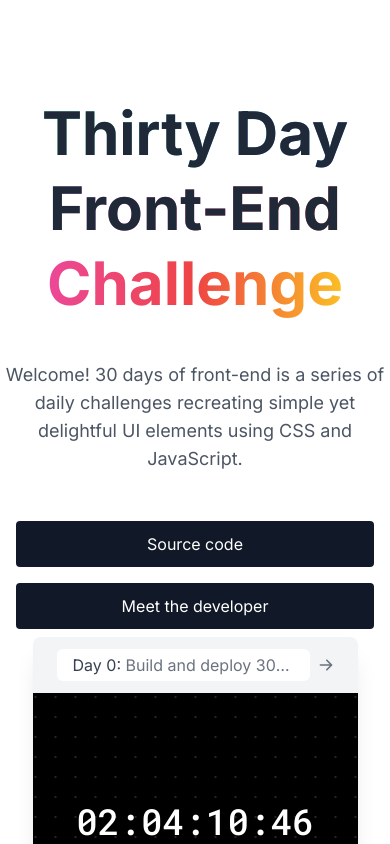
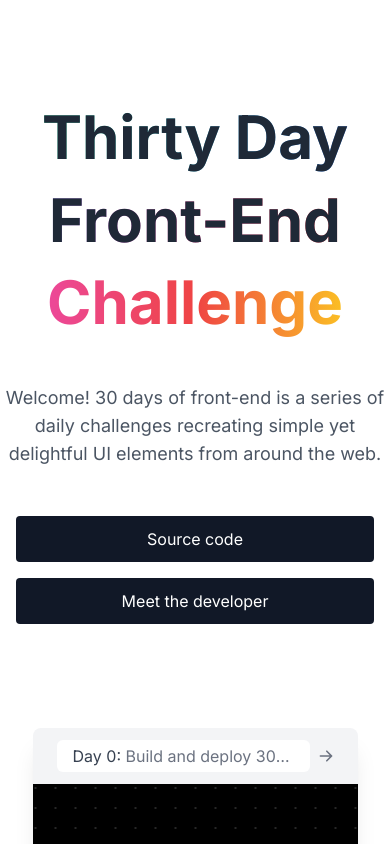
Before and after one commit to delbaoliveira/30day-frontend-challenge, a Next.js app: page / in a window 390 px wide. Shown: the top 844 px of the page. Built offline with nearby package versions, Linux system fonts and the light colour scheme.

Commit message:
Update hero wording and padding

```diff
--- a/components/Hero.js
+++ b/components/Hero.js
@@ -17,9 +17,9 @@ const Hero = () => {
   }, 2000)
 
   return (
-    <div className="text-center mt-24">
+    <div className="text-center my-24 mx-auto max-w-3xl">
       {/* TO DO: Abstract this into its own component */}
-      <h1 className="font-extrabold md:text-8xl text-6xl leading-tight">
+      <h1 className="font-extrabold md:text-8xl text-6xl leading-snug">
         <span className="relative block">
           <span
             className={cx("absolute text-gray-800 transition duration-1000", {
@@ -80,7 +80,7 @@ const Hero = () => {
       <div className="text-center">
         <p className="text-gray-600 text-lg mt-10">
           Welcome! 30 days of front-end is a series of daily challenges
-          recreating simple yet delightful UI elements using CSS and JavaScript.
+          recreating simple yet delightful UI elements from around the web.
         </p>
       </div>
       <div className="mt-10">
```
